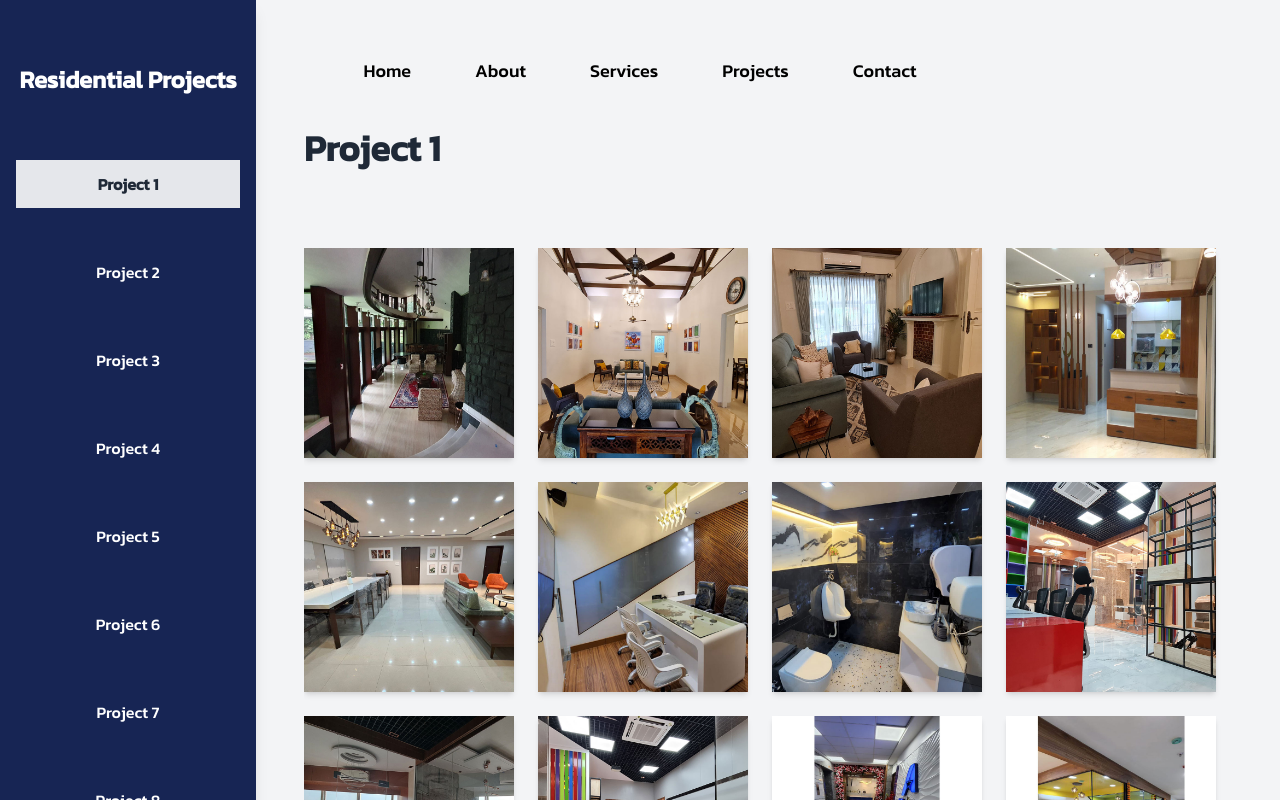
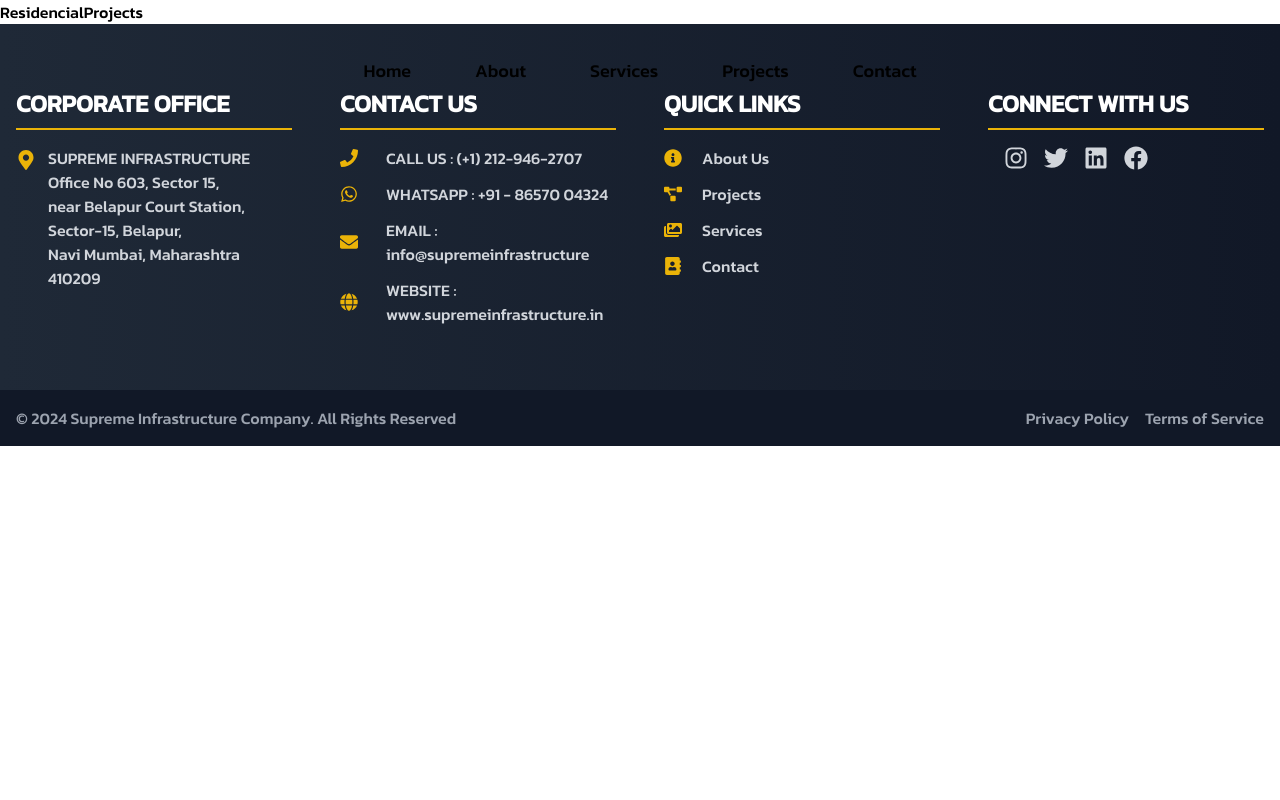
Before and after one commit to AkshayKalamkarr/supremeinfrastructure, a Next.js app: page /project/residencialprojects in a window 1280 px wide. Shown: the top 800 px of the page. Built offline with nearby package versions, Linux system fonts and the light colour scheme.

Commit message:
new code

```diff
--- a/app/project/residencialprojects/page.jsx
+++ b/app/project/residencialprojects/page.jsx
@@ -1,220 +1,9 @@
-'use client'
-import { useState, useRef, useEffect } from 'react';
-import Image from 'next/image';
+import React from 'react'
 
-const portfolioItems = [
-  // ... (your existing portfolio items)
-  {
-    name: "Project 1",
-    images: ['/images/projects/TATA/tata-1.jpg',
-      '/images/projects/TATA/tata-2.jpg',
-      '/images/projects/TATA/tata-3.jpg',
-      '/images/projects/TATA/tata-5.jpg',
-      '/images/projects/TATA/tata-7.jpg',
-      '/images/projects/TATA/tata-8.jpg',
-      '/images/projects/TATA/tata-9.jpg',
-      /*  coact interior*/
-      '/images/projects/COACT/coact-1.jpg',
-      '/images/projects/COACT/coact-2.jpg',
-      '/images/projects/COACT/coact-3.jpg',
-      /*  coact interior*/
-      '/images/projects/ATLANTAS/atlantas-1.jpeg',
-      '/images/projects/ATLANTAS/atlantas-2.jpg',
-      '/images/projects/ATLANTAS/atlantas-3.jpeg',
-      '/images/projects/ATLANTAS/atlantas-4.jpg',
-      '/images/projects/ATLANTAS/atlantas-5.jpg',
-      '/images/projects/ATLANTAS/atlantas-6.jpg',
-      '/images/projects/ATLANTAS/atlantas-7.jpg',
-      '/images/projects/ATLANTAS/atlantas-8.jpg',
-      '/images/projects/ATLANTAS/atlantas-9.jpg',
-      '/images/projects/ATLANTAS/atlantas-10.jpg',
-      '/images/projects/ATLANTAS/atlantas-11.jpg',
-      '/images/projects/ATLANTAS/atlantas-12.jpg',
-      '/images/projects/ATLANTAS/atlantas-13.jpg',
-      '/images/projects/ATLANTAS/atlantas-14.jpg',
-      '/images/projects/ATLANTAS/atlantas-15.jpg',
-      '/images/projects/ATLANTAS/atlantas-16.jpg',
-      '/images/projects/ATLANTAS/atlantas-17.jpg',
-      '/images/projects/ATLANTAS/atlantas-18.jpg',
-      '/images/projects/ATLANTAS/atlantas-19.jpg',
-      '/images/projects/ATLANTAS/atlantas-20.jpg',
-      '/images/projects/ATLANTAS/atlantas-21.jpg',
+const ResidencialProjects = () => {
+  return (
+    <div>ResidencialProjects</div>
+  )
+}
 
-
-    ]
-  },
-  {
-    name: "Project 2",
-    images: ['/services/civil-construction/civil-1.JPG',
-      '/services/civil-construction/civil-2.JPG',
-      '/services/civil-construction/civil-3.JPG',
-      '/services/civil-construction/civil-4.JPG',
-      '/services/civil-construction/civil-5.JPG',
-      '/services/civil-construction/civil-6.JPG',
-      '/services/civil-construction/civil-7.JPG',
-      '/services/civil-construction/civil-8.JPG',
-    ]
-  },
-  {
-    name: "Project 3",
-    images: ['/services/architectural-design/architectural-1.JPG',
-      '/services/architectural-design/architectural-2.JPG',
-      '/services/architectural-design/architectural-3.JPG',
-
-    ]
-  },
-  {
-    name: "Project 4",
-    images: ['/images/portfolio/img-1.jpg', '/images/portfolio/img-1.jpg']
-  },
-  {
-    name: "Project 5",
-    images: ['/images/portfolio/img-1.jpg', '/images/portfolio/img-1.jpg']
-  },
-  {
-    name: "Project 6",
-    images: ['/services/horticulture-design/horticulture-1.JPG',
-      '/services/horticulture-design/horticulture-2.JPG',
-      '/services/horticulture-design/horticulture-3.JPG',
-      '/services/horticulture-design/horticulture-4.JPG',
-    ]
-  },
-  {
-    name: "Project 7",
-    images: ['/services/garden-maintenence/garden-1.JPG',
-      '/services/garden-maintenence/garden-2.JPG',
-      '/services/garden-maintenence/garden-3.JPG',
-      '/services/garden-maintenence/garden-4.JPG',
-      '/services/garden-maintenence/garden-5.JPG',
-      '/services/garden-maintenence/garden-6.JPG',
-      '/services/garden-maintenence/garden-7.JPG',
-      '/services/garden-maintenence/garden-8.JPG',
-    ]
-  },
-  {
-    name: "Project 8",
-    images: ['/services/building-design/building-1.JPG',
-      '/services/building-design/building-2.JPG',
-      '/services/building-design/building-3.JPG',
-      '/services/building-design/building-4.JPG',
-      '/services/building-design/building-5.JPG',
-    ]
-  },
-];
-
-export default function Home() {
-  const [selectedCategory, setSelectedCategory] = useState(portfolioItems[0]);
-  const [fullViewImage, setFullViewImage] = useState(null);
-  const scrollContainerRef = useRef(null);
-
-  const handleCategoryClick = (category) => {
-    setSelectedCategory(category);
-    if (scrollContainerRef.current) {
-      scrollContainerRef.current.scrollTop = 0;
-    }
-  };
-
-  const openFullView = (image) => {
-    setFullViewImage(image);
-  };
-
-  const closeFullView = () => {
-    setFullViewImage(null);
-  };
-
-  useEffect(() => {
-    const handleWheel = (e) => {
-      if (scrollContainerRef.current) {
-        scrollContainerRef.current.scrollTop += e.deltaY;
-      }
-    };
-
-    const currentRef = scrollContainerRef.current;
-    if (currentRef) {
-      currentRef.addEventListener('wheel', handleWheel);
-    }
-
-    return () => {
-      if (currentRef) {
-        currentRef.removeEventListener('wheel', handleWheel);
-      }
-    };
-  }, []);
-
-  return (
-    <div className="flex flex-col md:flex-row min-h-screen bg-gray-100">
-      {/* Sidebar */}
-      <aside className="w-full lg:w-1/5 bg-blue-950 p-4 shadow-lg ">
-        {/* <h1 className="text-3xl font-bold mb-2 text-center text-gray-800  md:my-24">Supreme Infrastructure Company</h1> */}
-        <h2 className="text-2xl font-bold mb-6 text-center text-white lg:my-12">Residential Projects</h2>
-        <ul className="space-y-2">
-          {portfolioItems.map((item, index) => (
-            <li key={index} className="w-full">
-              <button
-                onClick={() => handleCategoryClick(item)}
-                className={`w-full py-3 px-4 transition-all duration-300 ease-in-out text-center md:text-center md:my-4 ${selectedCategory.name === item.name
-                  ? 'bg-gray-200 text-gray-800 font-bold'
-                  : 'text-white hover:bg-gray-900'
-                  }`}
-              >
-                {item.name}
-              </button>
-            </li>
-          ))}
-        </ul>
-      </aside>
-
-      {/* Main Content */}
-      <main className="flex-1 p-8 md:p-12 flex flex-col">
-        <h2 className="text-3xl md:text-4xl font-extrabold mb-8 text-gray-800 md:my-20">{selectedCategory.name}</h2>
-
-        {/* Scrollable Image Grid */}
-        <div
-          ref={scrollContainerRef}
-          className="flex-1 overflow-y-auto pr-4"
-          style={{
-            scrollbarWidth: 'thin',
-            scrollbarColor: '#CBD5E0 #EDF2F7',
-          }}
-        >
-          <div className="grid grid-cols-1 sm:grid-cols-2 lg:grid-cols-3 xl:grid-cols-4 gap-6">
-            {selectedCategory.images.map((image, index) => (
-              <div
-                key={index}
-                className="relative aspect-square overflow-hidden shadow-md cursor-pointer transition-transform duration-300 hover:scale-105"
-                onClick={() => openFullView(image)}
-              >
-                <Image
-                  src={image}
-                  alt={`Image ${index + 1}`}
-                  fill={true}
-                  style={{ objectFit: "cover" }}
-                />
-              </div>
-            ))}
-          </div>
-        </div>
-      </main>
-
-      {/* Full View Modal */}
-      {fullViewImage && (
-        <div className="fixed inset-0 bg-gray-900 bg-opacity-90 flex items-center justify-center z-50" onClick={closeFullView}>
-          <div className="relative w-full h-full max-w-5xl max-h-5xl p-4">
-            <Image
-              src={fullViewImage}
-              alt="Full view"
-              fill={true}
-              style={{ objectFit: "contain" }}
-            />
-            <button
-              className="absolute top-4 right-4 text-white text-4xl hover:text-red-600 transition-colors md:text-6xl"
-              onClick={closeFullView}
-            >
-              &times;
-            </button>
-          </div>
-        </div>
-      )}
-    </div>
-  );
-}
+export default ResidencialProjects
```
